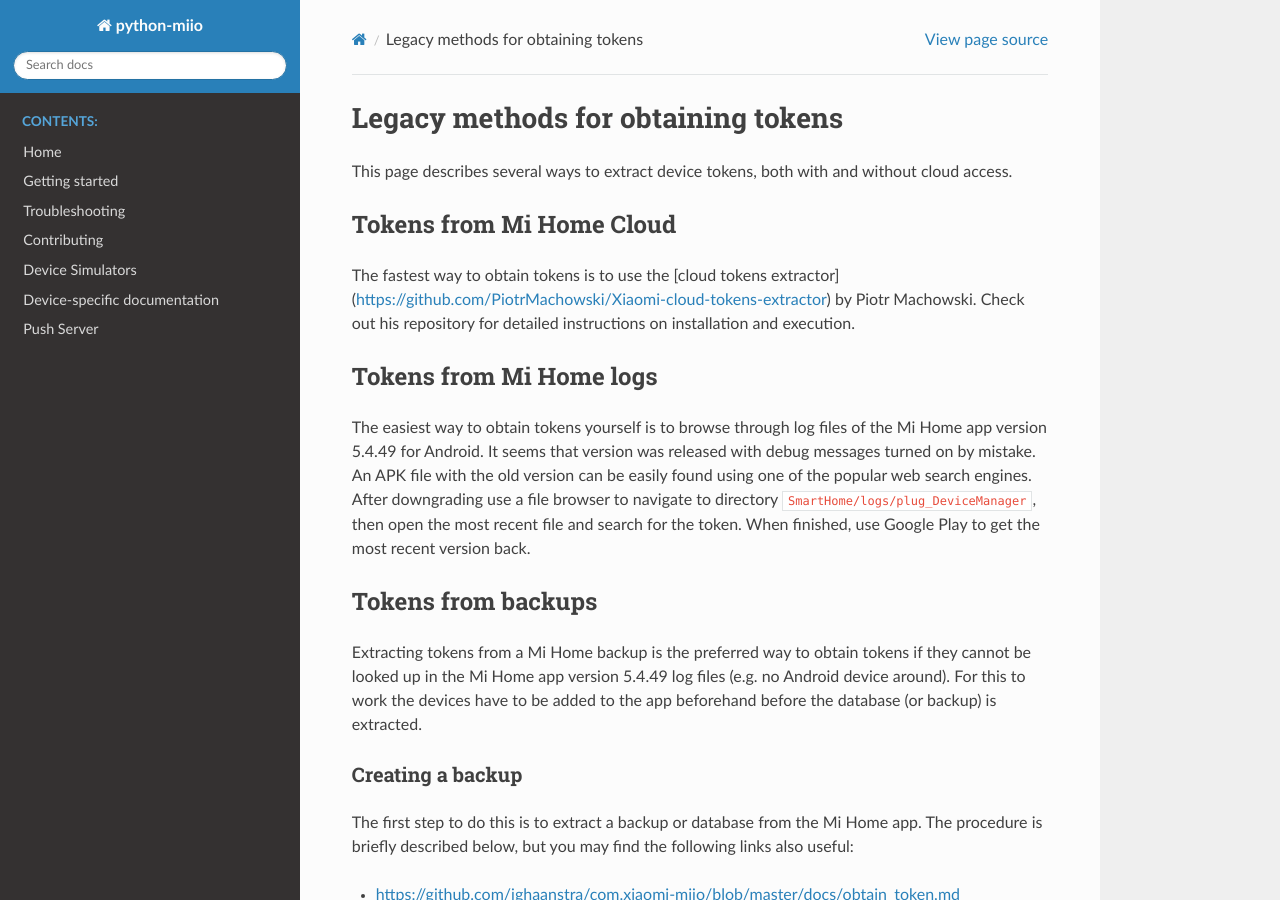
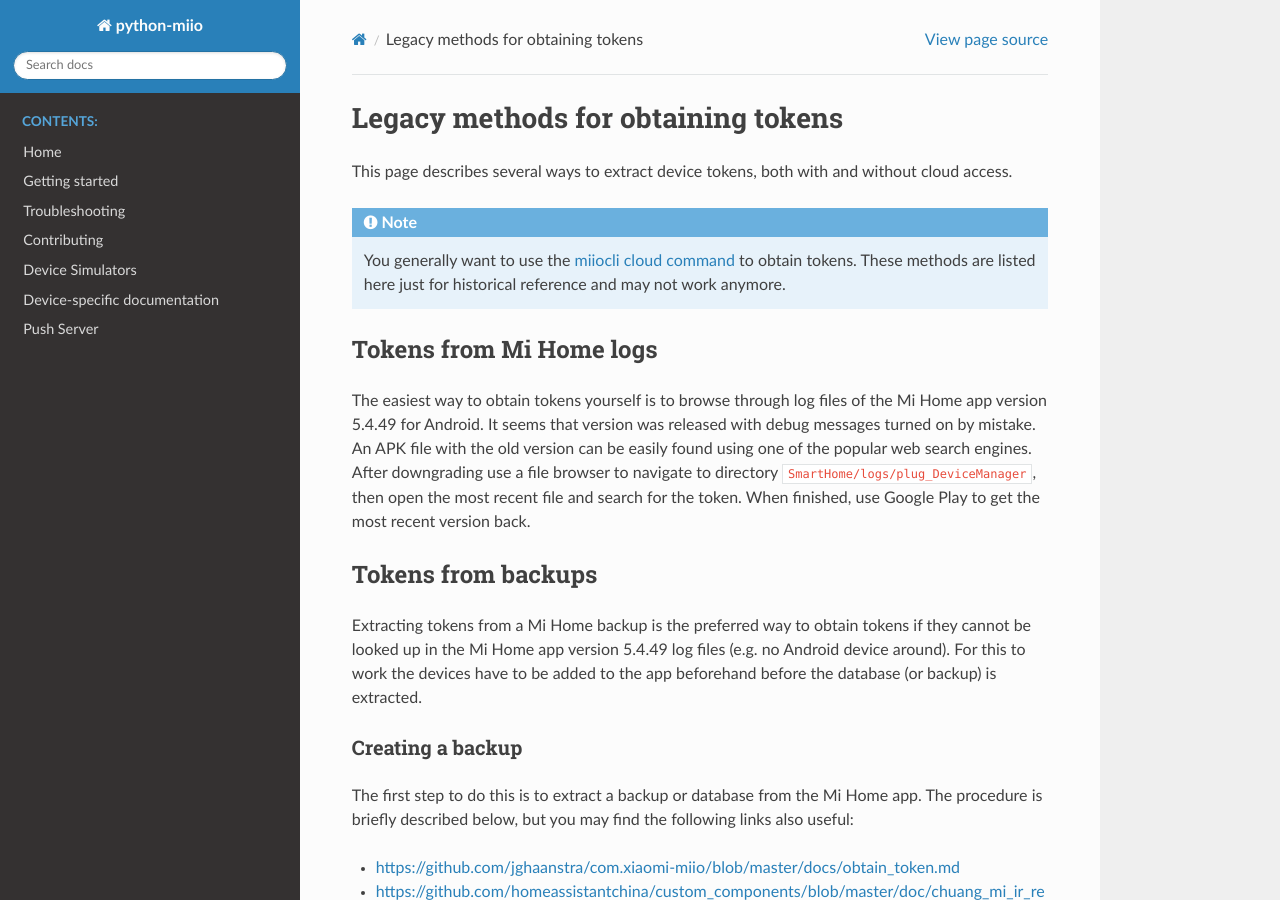
Before and after one commit to rytilahti/python-miio, a Sphinx documentation site: the page built from docs/legacy_token_extraction.rst, in a window 1280 px wide and 900 px high. Built offline with Sphinx 7.4.7 and the Read the Docs theme 2.0.0, drawn with Linux system fonts in a browser that asks for light colours; pages that are not in the unit, such as notebooks, are missing from menus; some of the changed text lies outside the part shown.

Commit message:
Improve docs on token acquisition and cleanup legacy methods

```diff
--- a/docs/legacy_token_extraction.rst
+++ b/docs/legacy_token_extraction.rst
@@ -1,4 +1,5 @@
 :orphan:
+
 
 .. _legacy_token_extraction:
 
@@ -8,15 +9,10 @@ Legacy methods for obtaining tokens
 This page describes several ways to extract device tokens,
 both with and without cloud access.
 
-.. _cloud_tokens:
+.. note::
 
-Tokens from Mi Home Cloud
-=========================
-
-The fastest way to obtain tokens is to use the
-[cloud tokens extractor](https://github.com/PiotrMachowski/Xiaomi-cloud-tokens-extractor) by Piotr Machowski.
-Check out his repository for detailed instructions on installation and execution.
-
+    You generally want to use the :ref:`miiocli cloud command <obtaining_tokens>` to obtain tokens.
+    These methods are listed here just for historical reference and may not work anymore.
 
 .. _logged_tokens:
 
@@ -50,8 +46,8 @@ or database from the Mi Home app.
 The procedure is briefly described below,
 but you may find the following links also useful:
 
-- https://github.com/jghaanstra/com.xiaomi-miio/blob/master/docs/obtain_token.md
-- https://github.com/homeassistantchina/custom_components/blob/master/doc/chuang_mi_ir_remote.md
+* https://github.com/jghaanstra/com.xiaomi-miio/blob/master/docs/obtain_token.md
+* https://github.com/homeassistantchina/custom_components/blob/master/doc/chuang_mi_ir_remote.md
 
 Android
 ~~~~~~~
@@ -109,24 +105,24 @@ Apple
 Create a new unencrypted iOS backup to your computer.
 To do that you've to follow these steps:
 
-- Connect your iOS device to the computer
-- Open iTunes
-- Click on your iOS device (sidebar left or icon on top navigation bar)
-- In the Summary view check the following settings
-    - Automatically Back Up: ``This Computer``
-    - **Disable** ``Encrypt iPhone backup``
-- Click ``Back Up Now``
+#. Connect your iOS device to the computer
+#. Open iTunes
+#. Click on your iOS device (sidebar left or icon on top navigation bar)
+#. In the Summary view check the following settings
+    * Automatically Back Up: ``This Computer``
+    * **Disable** ``Encrypt iPhone backup``
+#. Click ``Back Up Now``
 
 When the backup is finished, download `iBackup Viewer <https://www.imactools.com/iphonebackupviewer/>`_ and follow these steps:
 
-- Open iBackup Viewer
-- Click on your newly created backup
-- Click on the ``Raw Files`` icon (looks like a file tree)
-- On the left column, search for ``AppDomain-com.xiaomi.mihome`` and select it
-- Click on the search icon in the header
-- Enter ``_mihome`` in the search field
-- Select the ``Documents/0123456789_mihome.sqlite`` file (the one with the number prefixed)
-- Click ``Export -> Selected…`` in the header and store the file
+#. Open iBackup Viewer
+#. Click on your newly created backup
+#. Click on the ``Raw Files`` icon (looks like a file tree)
+#. On the left column, search for ``AppDomain-com.xiaomi.mihome`` and select it
+#. Click on the search icon in the header
+#. Enter ``_mihome`` in the search field
+#. Select the ``Documents/0123456789_mihome.sqlite`` file (the one with the number prefixed)
+#. Click ``Export -> Selected…`` in the header and store the file
 
 Now you've exported the SQLite database to your Mac and you can extract the tokens.
 
@@ -213,5 +192,3 @@ Tokens from rooted device
 =========================
 
 If a device is rooted via `dustcloud <https://github.com/dgiese/dustcloud>`_ (e.g. for running the cloud-free control webinterface `Valetudo <https://valetudo.cloud/>`_), the token can be extracted by connecting to the device via SSH and reading the file: :code:`printf $(cat /mnt/data/miio/device.token) | xxd -p`
-
-See also `"How can I get the token from the robots FileSystem?" in the FAQ for Valetudo <https://valetudo.cloud/pages/faq.html#how-can-i-get-the-token-from-the-robots-filesystem>`_.
```
Also changed, not shown: other parts of docs/legacy_token_extraction.rst (+0 -17 lines), README.md (+15 -2 lines), docs/discovery.rst (+6 -1 lines), 1 other file.
